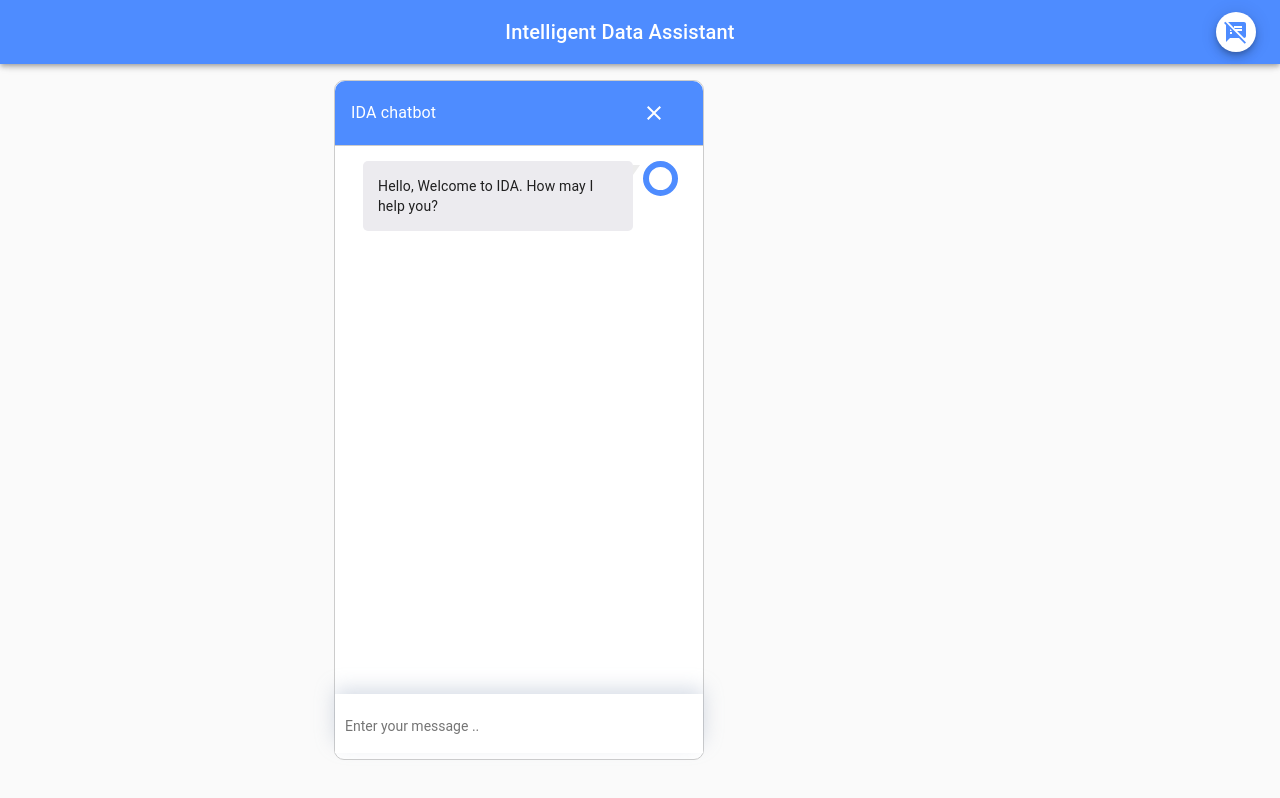
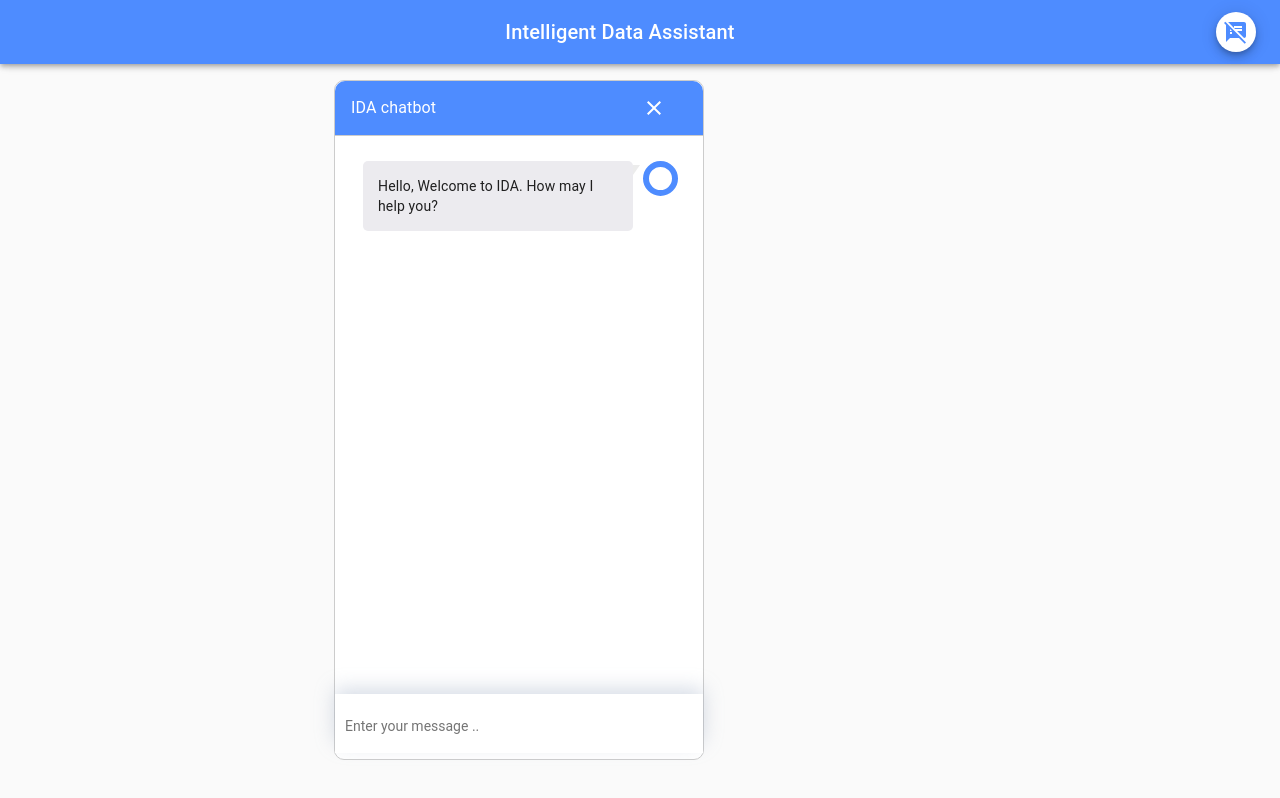
Before and after one commit to dice-group/IDA, a React (Create React App) app in the folder frontend/: page / in a window 1280 px wide. Built offline with nearby package versions, Linux system fonts and the light colour scheme.

Commit message:
feat(ida-125): reduced the chatbox title height

```diff
--- a/frontend/src/components/chatbot/chatbotcomp.css
+++ b/frontend/src/components/chatbot/chatbotcomp.css
@@ -17,7 +17,7 @@
   border-bottom: solid 1px #ccc;
   background-color: #4e8cff;
   color: #fff;
-  height: 65px;
+  height: 55px;
 }
 
 .chatbox .chatbox-title .chat-window-title {
```
